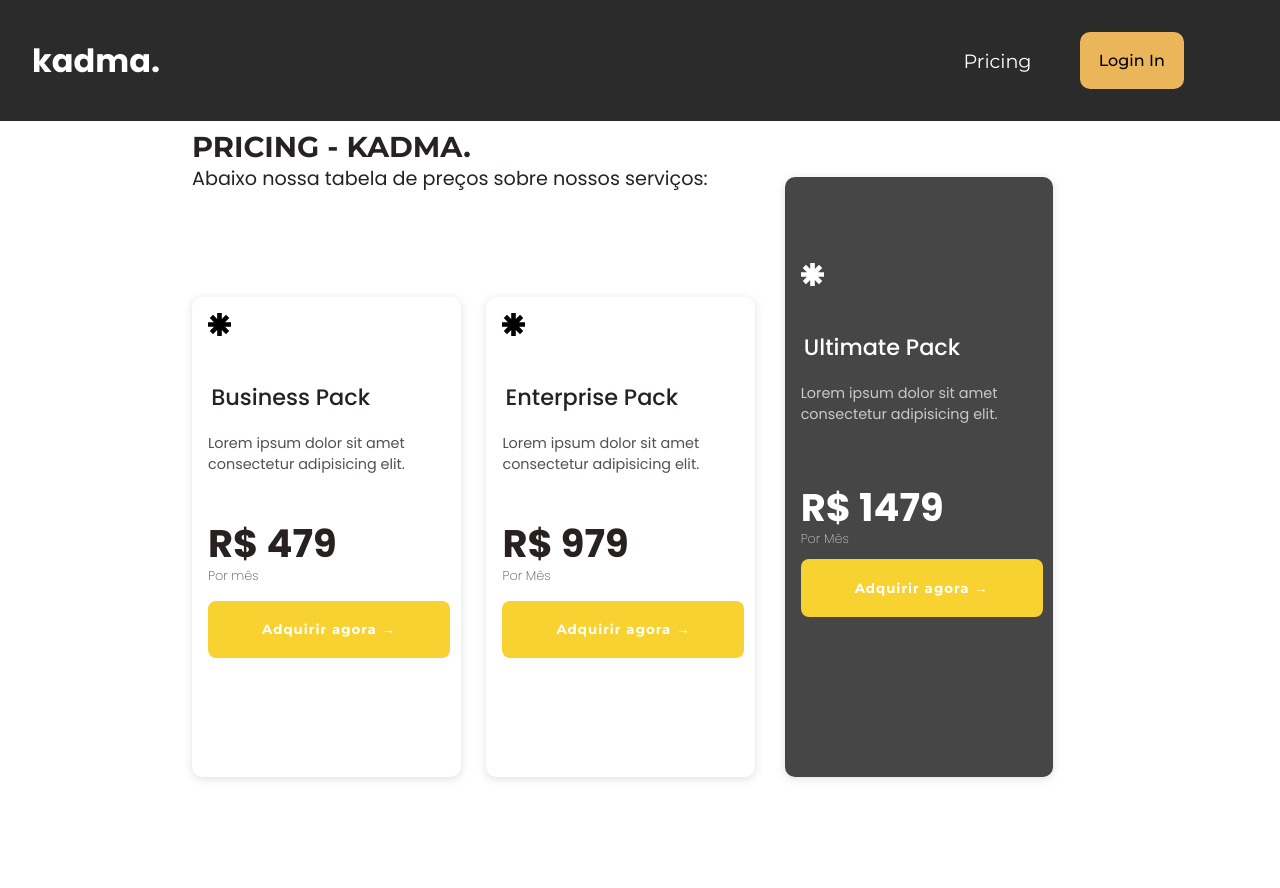
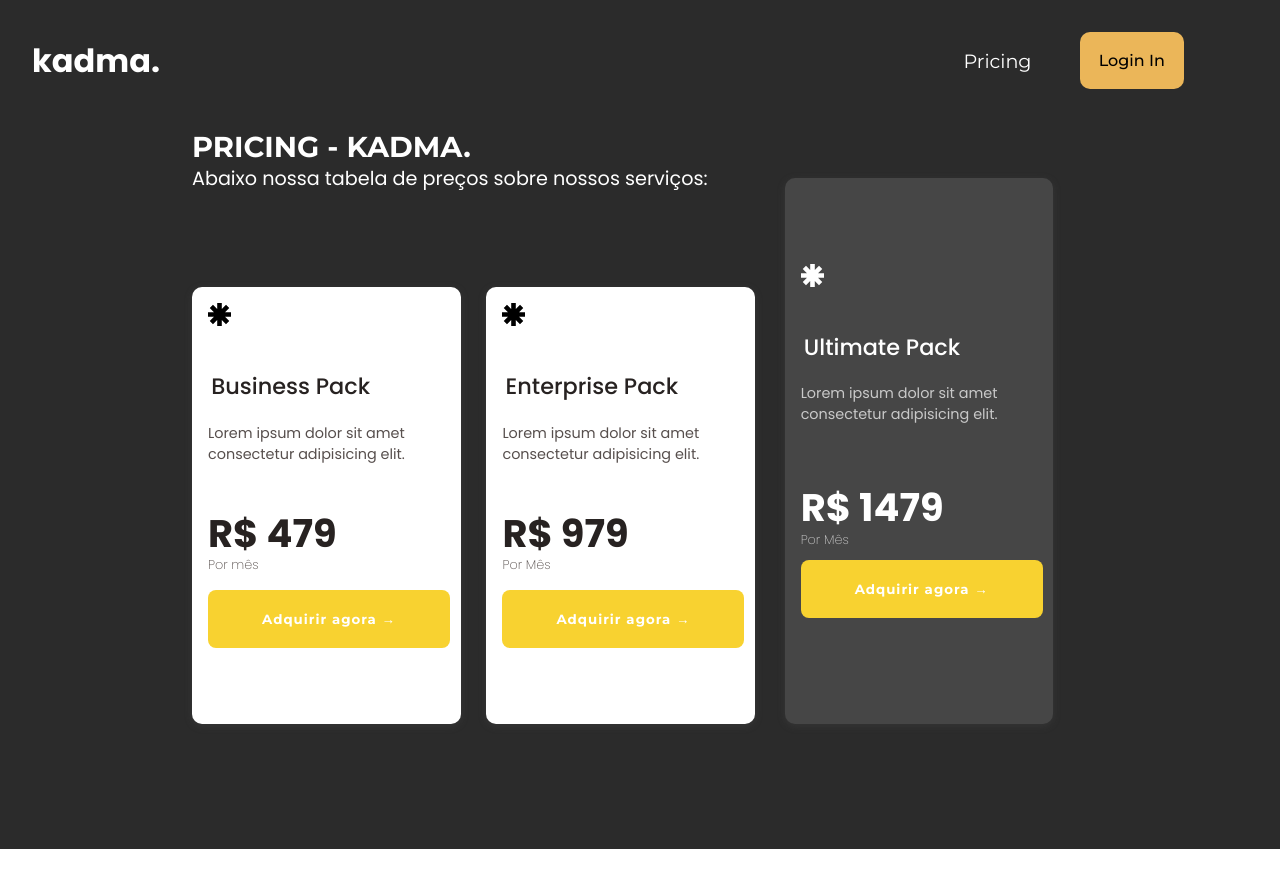
Before and after one commit to henriquedouradoo/kadma, a React (Vite) app: page /pricing in a window 1280 px wide. Shown: the top 888 px of the page. After the commit the page ends 849 px from the top, so only its background shows below. Built offline with nearby package versions, Linux system fonts and the light colour scheme; no server answers.

Commit message:
arrumando bugs na estilizacao e adicionando novo link no header

```diff
--- a/src/Pages/Home/index.tsx
+++ b/src/Pages/Home/index.tsx
@@ -18,7 +18,7 @@ export function Home() {
                 Nunca foi tão fácil automatizar seus relatórios e
                 <br />  aprimorar as métricas de seu time!
                 </h6>
-                <Link to="/pricing"><button className='btn-home'>Get Started</button> </Link>
+                <Link to="/dashboard"><button className='btn-home'>Get Started</button> </Link>
                 </div>
                 <img className='img-home' src={HomeImg} />
                 <img className='logo-img' src={LogoImg} />
--- a/src/Pages/Home/styles.css
+++ b/src/Pages/Home/styles.css
@@ -67,5 +67,5 @@
 }
 
 .logo-img {
-    width: 100%;
+    width: 96%;
 }
--- a/src/Pages/Pricing/styles.css
+++ b/src/Pages/Pricing/styles.css
@@ -1,5 +1,8 @@
 .container-pricing {
-    height: 100vh;
+    height: 91vh;
+    background: var(--bg-black);
+
+    overflow-y: hidden;
 
 }
 
@@ -12,6 +15,12 @@
 .content-text h2 {
     font-style: 100;
     font-family: var(--font-text);
+
+    color: var(--white);
+}
+
+.content-text p {
+    color: var(--white);
 }
 
 .cards-container-01 {
@@ -189,6 +198,7 @@
     box-shadow: rgba(99, 99, 99, 0.2) 0px 2px 8px 0px;
 
     border-radius: 10px;
+
 }
 
 .card-03 svg {
--- a/src/components/Header-Dashboard/index.tsx
+++ b/src/components/Header-Dashboard/index.tsx
@@ -1,11 +1,12 @@
 import { SignedIn, UserButton } from '@clerk/clerk-react';
 import './styles.css';
+import { Link } from 'react-router-dom';
 
 export function HeaderDashboard() {
     return (
         <div className="header-container">
             <div className="logo">
-            <h3>KA<span>D</span>MA<span>.</span></h3>
+            <Link to='/'><h3>KA<span>D</span>MA<span>.</span></h3></Link>
             </div>
             <ul>
             <SignedIn>
--- a/src/components/Header/index.tsx
+++ b/src/components/Header/index.tsx
@@ -7,7 +7,7 @@ export function Header() {
     return (
         <div className="header-container">
             <div className="logo">
-            <h3>KA<span>D</span>MA<span>.</span></h3>
+            <Link to='/'><h3>KA<span>D</span>MA<span>.</span></h3></Link>
             </div>
             <ul className='navbar'>
         <Link to='/pricing'><li>Pricing</li></Link>
```
